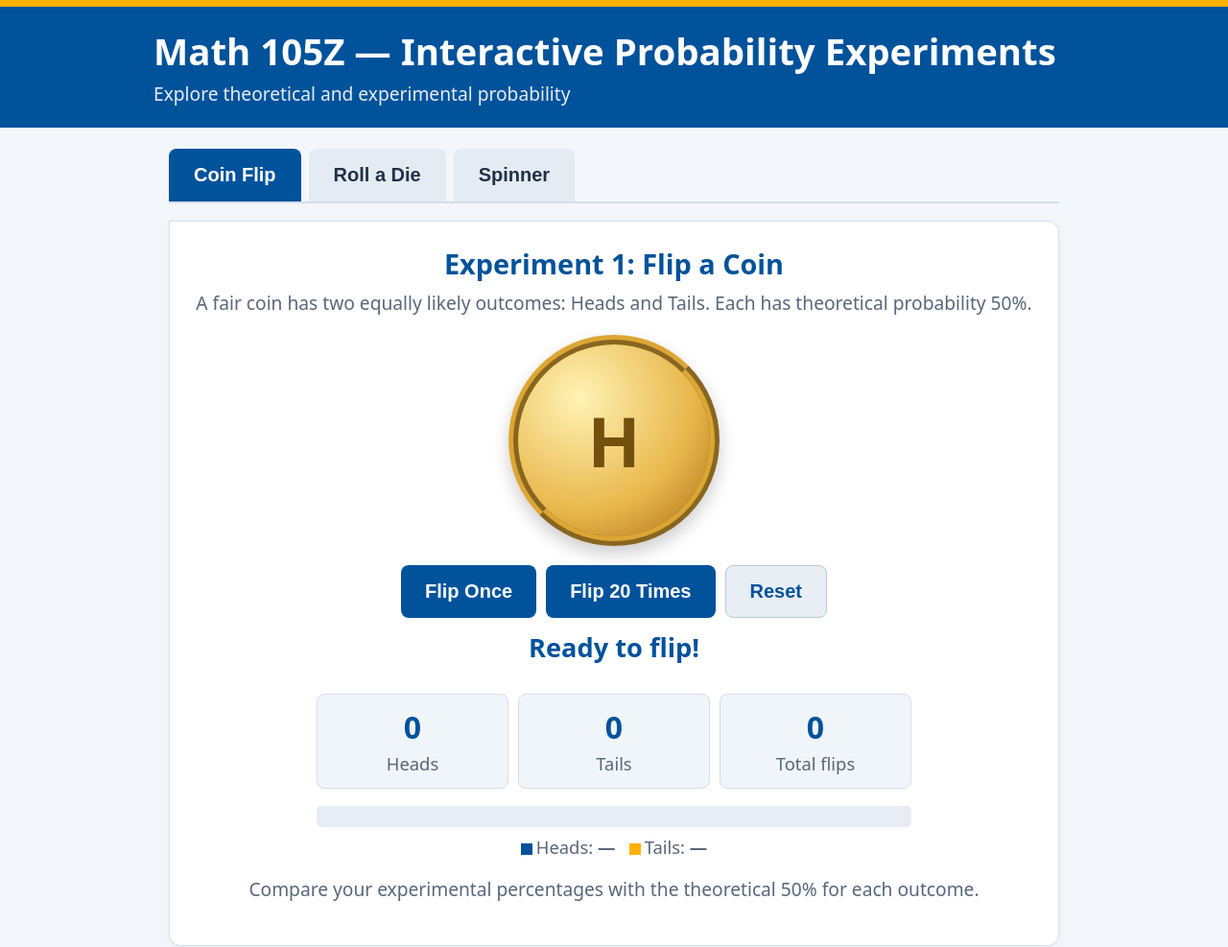
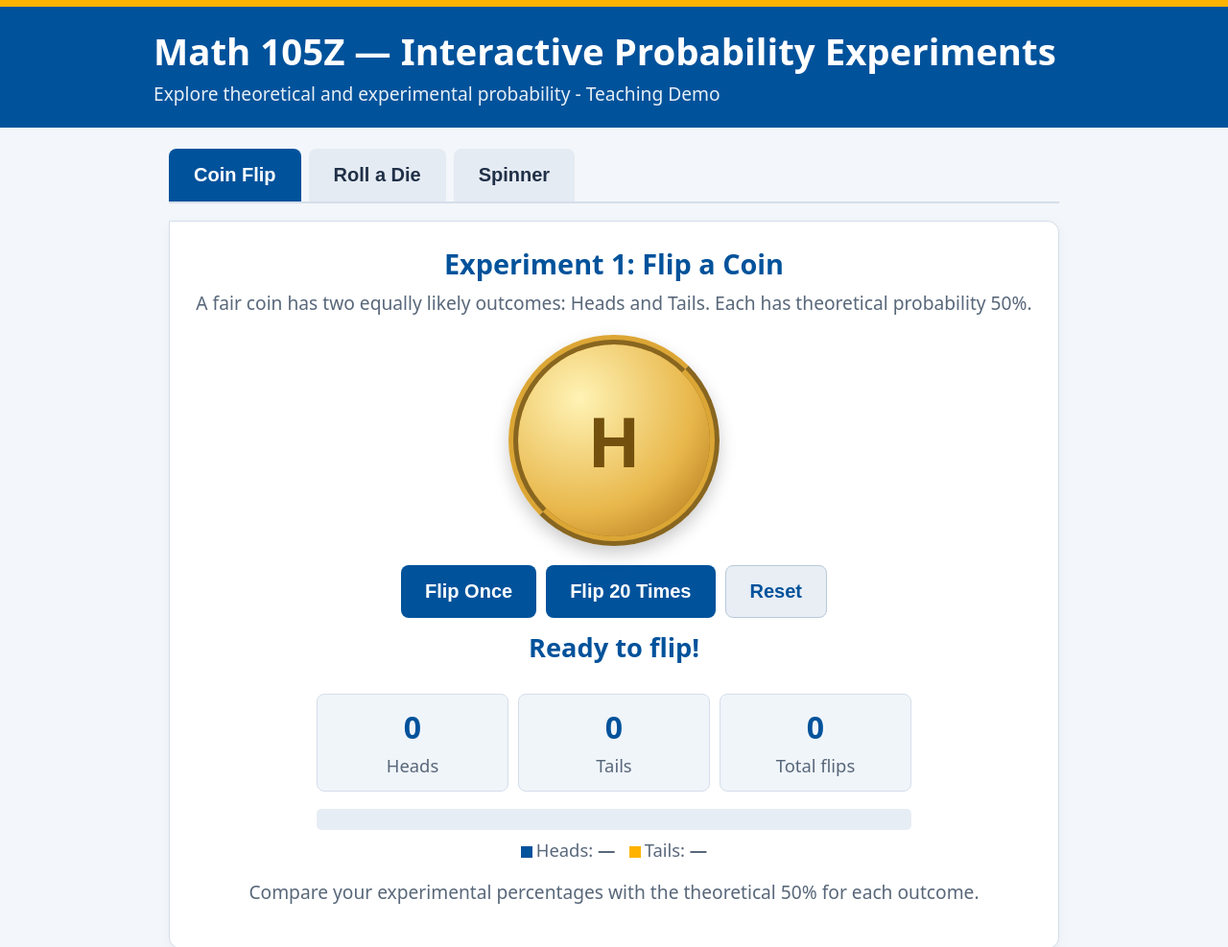
Before and after one commit to coffmaju/probability-experiments, a plain HTML site: page index.html in a window 1280 px wide. Shown: the top 987 px of the page at 96% size. Drawn offline with Linux system fonts and the light colour scheme.

Commit message:
Update index.html

```diff
--- a/index.html
+++ b/index.html
@@ -32,7 +32,7 @@ footer{font-size:1rem}
 @media(max-width:480px){.die-face{width:140px;height:140px;padding:18px}.pip{width:22px;height:22px}.tab{font-size:1rem}}
 /* Larger text for classroom projection */
 body {
-  font-size: 22px;
+  font-size: 24px;
 }
 
 header h1 {
@@ -65,7 +65,7 @@ h2 {
 </style>
 </head>
 <body>
-<header><h1>Math 105Z — Interactive Probability Experiments</h1><p>Explore theoretical and experimental probability</p></header>
+<header><h1>Math 105Z — Interactive Probability Experiments</h1><p>Explore theoretical and experimental probability - Teaching Demo</p></header>
 <main>
 <div class="tabs" role="tablist" aria-label="Choose an experiment">
 <button class="tab" id="coinTab" role="tab" aria-controls="coinPanel" aria-selected="true">Coin Flip</button>
```
